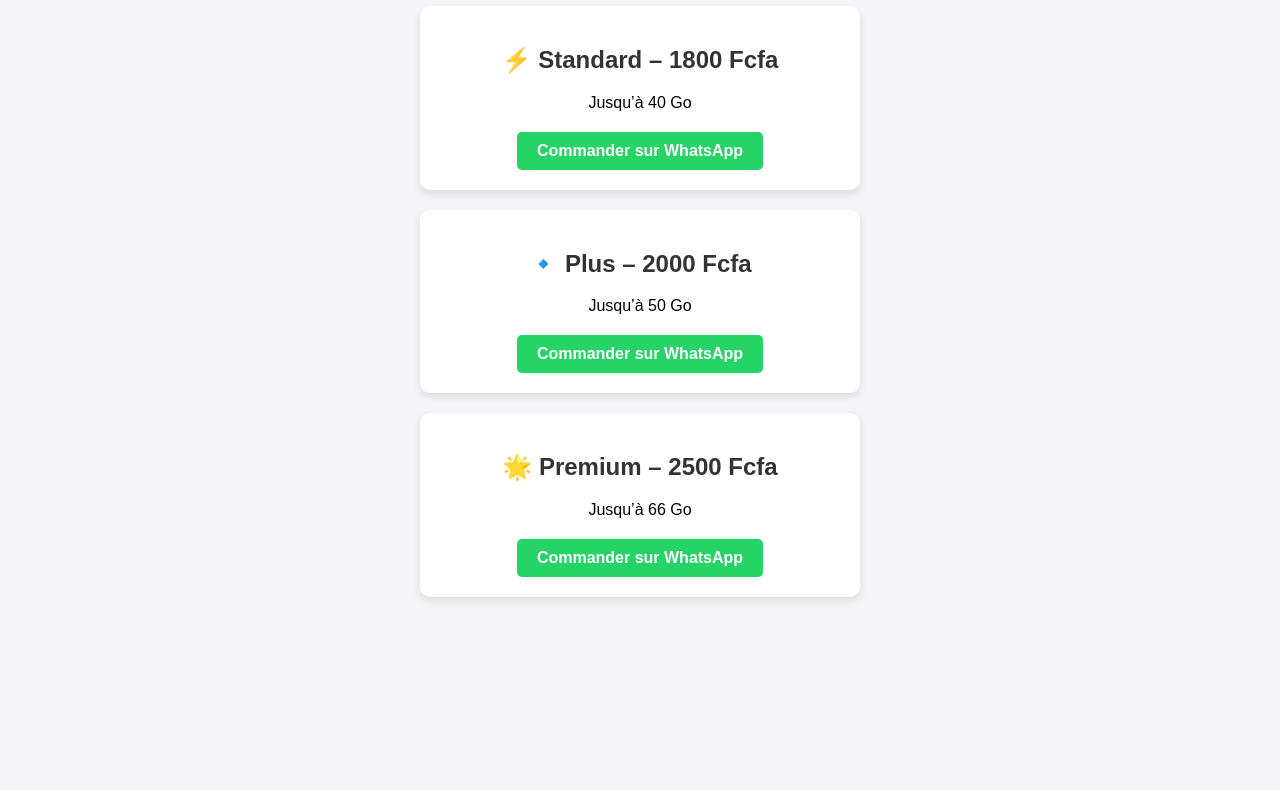
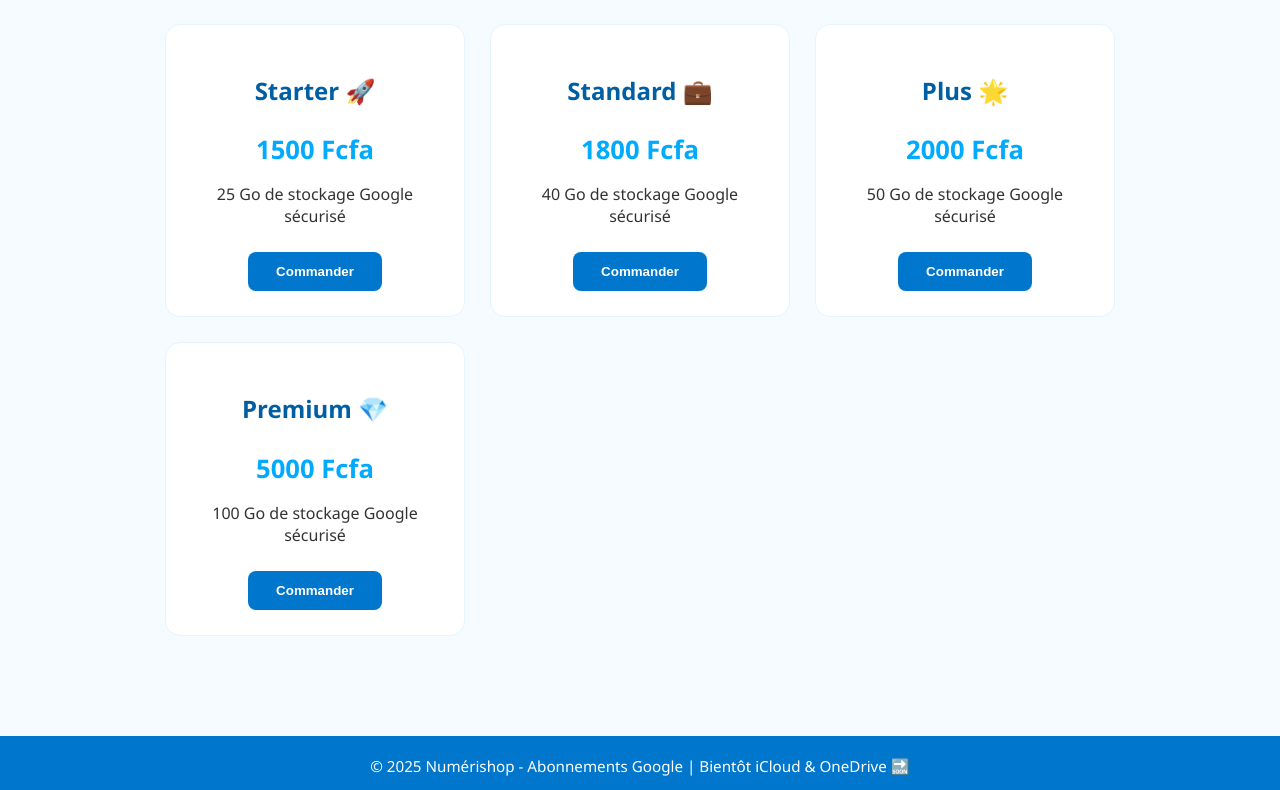
Before and after one commit to Seplecodeur/Numerishop1, a plain HTML site: page index.html in a window 1280 px wide. Shown: the part 305-1095 px from the top of the page. Before the commit the page ends 922 px from the top, so only its background shows below. Drawn offline with Linux system fonts and the light colour scheme.

Commit message:
Update index.html

```diff
--- a/index.html
+++ b/index.html
@@ -1,46 +1,150 @@
 <!DOCTYPE html>
 <html lang="fr">
 <head>
-  <meta charset="UTF-8">
-  <meta name="viewport" content="width=device-width, initial-scale=1.0">
-  <title>Catalogue Numérishop</title>
-  <style>
-    body { font-family: Arial, sans-serif; background: #f4f4f9; text-align: center; margin: 0; padding: 0; }
-    header { background: #222; color: white; padding: 20px; font-size: 1.5em; }
-    .offer { background: white; margin: 20px auto; padding: 20px; border-radius: 10px; width: 90%; max-width: 400px; box-shadow: 0 4px 8px rgba(0,0,0,0.1); }
-    .offer h2 { color: #333; }
-    .offer p { margin: 10px 0; }
-    .btn { display: inline-block; margin-top: 10px; padding: 10px 20px; background: #25d366; color: white; text-decoration: none; border-radius: 5px; font-weight: bold; }
-    .btn:hover { background: #1ebe57; }
-  </style>
+<meta charset="UTF-8">
+<meta name="viewport" content="width=device-width, initial-scale=1.0">
+<title>Numérishop - Abonnements Google</title>
+<style>
+body {
+    margin: 0;
+    font-family: 'Segoe UI', sans-serif;
+    background: #f5fbff; /* fond clair moderne */
+    color: #333;
+}
+header {
+    background: linear-gradient(135deg, #00c0ff, #0077cc);
+    padding: 30px 20px;
+    text-align: center;
+    color: white;
+}
+header h1 {
+    margin: 0;
+    font-size: 2.5em;
+}
+header p {
+    margin-top: 8px;
+    font-size: 1.2em;
+}
+
+section#catalogue {
+    padding: 50px 20px;
+    text-align: center;
+}
+h2 {
+    color: #0077cc;
+    margin-bottom: 40px;
+    font-size: 2em;
+}
+
+/* Catalogue */
+.catalogue {
+    display: grid;
+    grid-template-columns: repeat(auto-fit, minmax(230px, 1fr));
+    gap: 25px;
+    max-width: 950px;
+    margin: 0 auto;
+}
+
+.produit {
+    background: white;
+    border-radius: 15px;
+    padding: 25px;
+    transition: transform 0.3s, box-shadow 0.3s;
+    text-align: center;
+    border: 1px solid #e6f4ff;
+}
+.produit:hover {
+    transform: translateY(-6px);
+    box-shadow: 0 14px 28px rgba(0, 119, 204, 0.25);
+}
+
+.produit h3 {
+    font-size: 1.5em;
+    margin-bottom: 12px;
+    color: #005fa3;
+}
+
+.produit p {
+    margin-bottom: 10px;
+}
+.produit p.price {
+    font-size: 1.6em;
+    font-weight: bold;
+    color: #00aaff;
+}
+
+.produit button {
+    margin-top: 15px;
+    padding: 12px 28px;
+    background: #0077cc;
+    color: white;
+    border: none;
+    border-radius: 8px;
+    cursor: pointer;
+    font-weight: bold;
+    transition: background 0.3s, transform 0.2s;
+}
+.produit button:hover {
+    background: #005fa3;
+    transform: translateY(-2px);
+}
+
+footer {
+    background: #0077cc;
+    padding: 20px;
+    color: white;
+    text-align: center;
+    margin-top: 50px;
+    font-size: 0.95em;
+}
+
+@media(max-width:600px){
+    h2{font-size:1.7em;}
+    .produit h3{font-size:1.2em;}
+    .produit p.price{font-size:1.3em;}
+}
+</style>
 </head>
 <body>
 
-<header>📦 Catalogue Numérishop</header>
+<header>
+  <h1>Numérishop</h1>
+  <p>Abonnements Google – Stockage sécurisé, rapide et fiable ☁️</p>
+</header>
 
-<div class="offer">
-  <h2>🌱 Starter – 1500 Fcfa</h2>
-  <p>Jusqu’à 25 Go<br>🔥 Bonus : les 2 premiers clients auront jusqu’à 30 Go</p>
-  <a class="btn" href="https://wa.me/24162996292?text=Bonjour,%20je%20veux%20commander%20l'offre%20Starter%20(1500Fcfa)" target="_blank">Commander sur WhatsApp</a>
-</div>
+<section id="catalogue">
+  <h2>Nos Offres Google</h2>
+  <div class="catalogue">
+    <div class="produit">
+      <h3>Starter 🚀</h3>
+      <p class="price">1500 Fcfa</p>
+      <p>25 Go de stockage Google sécurisé</p>
+      <button onclick="window.open('https://docs.google.com/forms/d/e/1FAIpQLSc4tSGFonbwmhXto4HDoZ0Cl8Xlvl_t3xsDxoNnjYzm6-lZkg/viewform?usp=pp_url&entry.944230845=Starter+1500FCFA+(Jusqu%27%C3%A0+25Go)','_blank')">Commander</button>
+    </div>
+    <div class="produit">
+      <h3>Standard 💼</h3>
+      <p class="price">1800 Fcfa</p>
+      <p>40 Go de stockage Google sécurisé</p>
+      <button onclick="window.open('https://docs.google.com/forms/d/e/1FAIpQLSc4tSGFonbwmhXto4HDoZ0Cl8Xlvl_t3xsDxoNnjYzm6-lZkg/viewform?usp=pp_url&entry.944230845=Standard+1800FCFA+(Jusqu%27%C3%A0+40Go)','_blank')">Commander</button>
+    </div>
+    <div class="produit">
+      <h3>Plus 🌟</h3>
+      <p class="price">2000 Fcfa</p>
+      <p>50 Go de stockage Google sécurisé</p>
+      <button onclick="window.open('https://docs.google.com/forms/d/e/1FAIpQLSc4tSGFonbwmhXto4HDoZ0Cl8Xlvl_t3xsDxoNnjYzm6-lZkg/viewform?usp=pp_url&entry.944230845=Plus+2000FCFA+(Jusqu%27%C3%A0+50Go)','_blank')">Commander</button>
+    </div>
+    <div class="produit">
+      <h3>Premium 💎</h3>
+      <p class="price">5000 Fcfa</p>
+      <p>100 Go de stockage Google sécurisé</p>
+      <button onclick="window.open('https://docs.google.com/forms/d/e/1FAIpQLSc4tSGFonbwmhXto4HDoZ0Cl8Xlvl_t3xsDxoNnjYzm6-lZkg/viewform?usp=pp_url&entry.944230845=Premium+5000FCFA+(Jusqu%27%C3%A0+100Go)','_blank')">Commander</button>
+    </div>
+  </div>
+</section>
 
-<div class="offer">
-  <h2>⚡ Standard – 1800 Fcfa</h2>
-  <p>Jusqu’à 40 Go</p>
-  <a class="btn" href="https://wa.me/24162996292?text=Bonjour,%20je%20veux%20commander%20l'offre%20Standard%20(1800Fcfa)" target="_blank">Commander sur WhatsApp</a>
-</div>
-
-<div class="offer">
-  <h2>🔹 Plus – 2000 Fcfa</h2>
-  <p>Jusqu’à 50 Go</p>
-  <a class="btn" href="https://wa.me/24162996292?text=Bonjour,%20je%20veux%20commander%20l'offre%20Plus%20(2000Fcfa)" target="_blank">Commander sur WhatsApp</a>
-</div>
-
-<div class="offer">
-  <h2>🌟 Premium – 2500 Fcfa</h2>
-  <p>Jusqu’à 66 Go</p>
-  <a class="btn" href="https://wa.me/24162996292?text=Bonjour,%20je%20veux%20commander%20l'offre%20Premium%20(2500Fcfa)" target="_blank">Commander sur WhatsApp</a>
-</div>
+<footer>
+  © 2025 Numérishop - Abonnements Google | Bientôt iCloud & OneDrive 🔜
+</footer>
 
 </body>
 </html>
```
